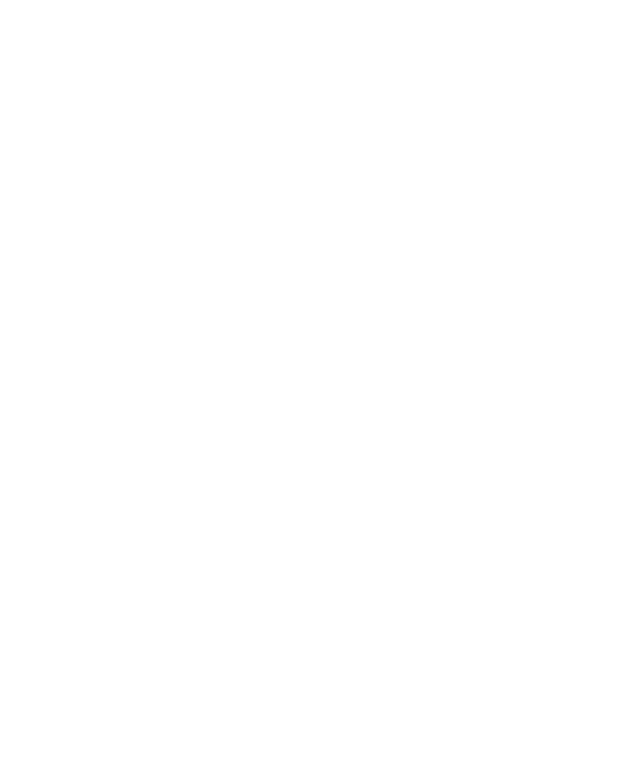
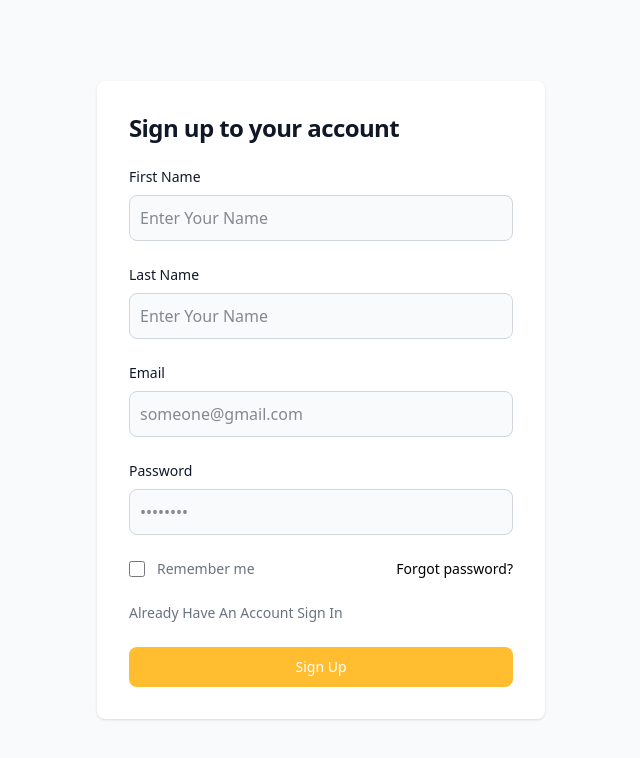
Before and after one commit to jamilshehab/foodsystem, a React (Vite) app: page /register in a window 1280 px wide. Shown: the top 758 px of the page, without its empty margins (319-959 px from the left). Built offline with nearby package versions, Linux system fonts and the light colour scheme.

Commit message:
changes added

```diff
--- a/src/Components/Authentication/LoginComponent.tsx
+++ b/src/Components/Authentication/LoginComponent.tsx
@@ -60,6 +60,15 @@
                 >
                   Forgot password?
                 </Link>
+                <p className="text-sm font-light text-gray-500 dark:text-gray-400">
+                  Don’t have an account yet?{" "}
+                  <Link
+                    to="#"
+                    className="font-medium text-primary-600 hover:underline dark:text-primary-500"
+                  >
+                    Sign up
+                  </Link>
+                </p>
               </div>
               <button
                 type="submit"
@@ -67,15 +76,6 @@
               >
                 Sign in
               </button>
-              <p className="text-sm font-light text-gray-500 dark:text-gray-400">
-                Don’t have an account yet?{" "}
-                <Link
-                  to="#"
-                  className="font-medium text-primary-600 hover:underline dark:text-primary-500"
-                >
-                  Sign up
-                </Link>
-              </p>
             </form>
           </div>
         </div>
--- a/src/Components/Authentication/RegisterComponent.tsx
+++ b/src/Components/Authentication/RegisterComponent.tsx
@@ -1,7 +1,113 @@
 import React from "react";
+import { Link } from "react-router";
 
 const RegisterComponent = () => {
-  return <div></div>;
+  return (
+    <section className="bg-gray-50 dark:bg-gray-900">
+      <div className="flex flex-col items-center justify-center px-6 py-8 mx-auto md:h-screen lg:py-0">
+        <div className="w-full bg-white rounded-lg shadow dark:border md:mt-0 sm:max-w-md xl:p-0 dark:bg-gray-800 dark:border-gray-700">
+          <div className="p-6 space-y-4 md:space-y-6 sm:p-8">
+            <h1 className="text-xl font-bold leading-tight tracking-tight text-gray-900 md:text-2xl dark:text-white">
+              Sign up to your account
+            </h1>
+            <form className="space-y-4 md:space-y-6" action="#">
+              <div>
+                <label className="block mb-2 text-sm font-medium text-gray-900 dark:text-white">
+                  First Name
+                </label>
+                <input
+                  type="text"
+                  name="name"
+                  id="name"
+                  className="bg-gray-50 border border-gray-300 text-gray-900 rounded-lg focus:ring-primary-600 focus:border-primary-600 block w-full p-2.5 dark:bg-gray-700 dark:border-gray-600 dark:placeholder-gray-400 dark:text-white dark:focus:ring-blue-500 dark:focus:border-blue-500"
+                  placeholder="Enter Your Name"
+                  required
+                />
+              </div>
+              <div>
+                <label className="block mb-2 text-sm font-medium text-gray-900 dark:text-white">
+                  Last Name
+                </label>
+                <input
+                  type="text"
+                  name="name"
+                  id="name"
+                  className="bg-gray-50 border border-gray-300 text-gray-900 rounded-lg focus:ring-primary-600 focus:border-primary-600 block w-full p-2.5 dark:bg-gray-700 dark:border-gray-600 dark:placeholder-gray-400 dark:text-white dark:focus:ring-blue-500 dark:focus:border-blue-500"
+                  placeholder="Enter Your Name"
+                  required
+                />
+              </div>
+              <div>
+                <label className="block mb-2 text-sm font-medium text-gray-900 dark:text-white">
+                  Email
+                </label>
+                <input
+                  type="email"
+                  name="email"
+                  id="email"
+                  className="bg-gray-50 border border-gray-300 text-gray-900 rounded-lg focus:ring-primary-600 focus:border-primary-600 block w-full p-2.5 dark:bg-gray-700 dark:border-gray-600 dark:placeholder-gray-400 dark:text-white dark:focus:ring-blue-500 dark:focus:border-blue-500"
+                  placeholder="someone@gmail.com"
+                  required
+                />
+              </div>
+              <div>
+                <label className="block mb-2 text-sm font-medium text-gray-900 dark:text-white">
+                  Password
+                </label>
+                <input
+                  type="password"
+                  name="password"
+                  id="password"
+                  placeholder="••••••••"
+                  className="bg-gray-50 border border-gray-300 text-gray-900 rounded-lg focus:ring-primary-600 focus:border-primary-600 block w-full p-2.5 dark:bg-gray-700 dark:border-gray-600 dark:placeholder-gray-400 dark:text-white dark:focus:ring-blue-500 dark:focus:border-blue-500"
+                  required
+                />
+              </div>
+              <div className="flex items-center justify-between">
+                <div className="flex items-start">
+                  <div className="flex items-center h-5">
+                    <input
+                      id="remember"
+                      aria-describedby="remember"
+                      type="checkbox"
+                      className="w-4 h-4 border border-gray-300 rounded bg-gray-50 focus:ring-3 focus:ring-primary-300 dark:bg-gray-700 dark:border-gray-600 dark:focus:ring-primary-600 dark:ring-offset-gray-800"
+                      required
+                    />
+                  </div>
+                  <div className="ml-3 text-sm">
+                    <label className="text-gray-500 dark:text-gray-300">
+                      Remember me
+                    </label>
+                  </div>
+                </div>
+                <Link
+                  to="#"
+                  className="text-sm font-medium text-primary-600 hover:underline dark:text-primary-500"
+                >
+                  Forgot password?
+                </Link>
+              </div>
+              <p className="text-sm font-light text-gray-500 dark:text-gray-400">
+                Already Have An Account{" "}
+                <Link
+                  to="/login"
+                  className="font-medium text-primary-600 hover:underline dark:text-primary-500"
+                >
+                  Sign In
+                </Link>
+              </p>
+              <button
+                type="submit"
+                className="w-full text-white bg-primary  hover:bg-primary-400 focus:ring-4 focus:outline-none focus:ring-primary-300 font-medium rounded-lg text-sm px-5 py-2.5 text-center dark:bg-primary-600 dark:hover:bg-primary-700 dark:focus:ring-primary-800"
+              >
+                Sign Up
+              </button>
+            </form>
+          </div>
+        </div>
+      </div>
+    </section>
+  );
 };
 
 export default RegisterComponent;
```
